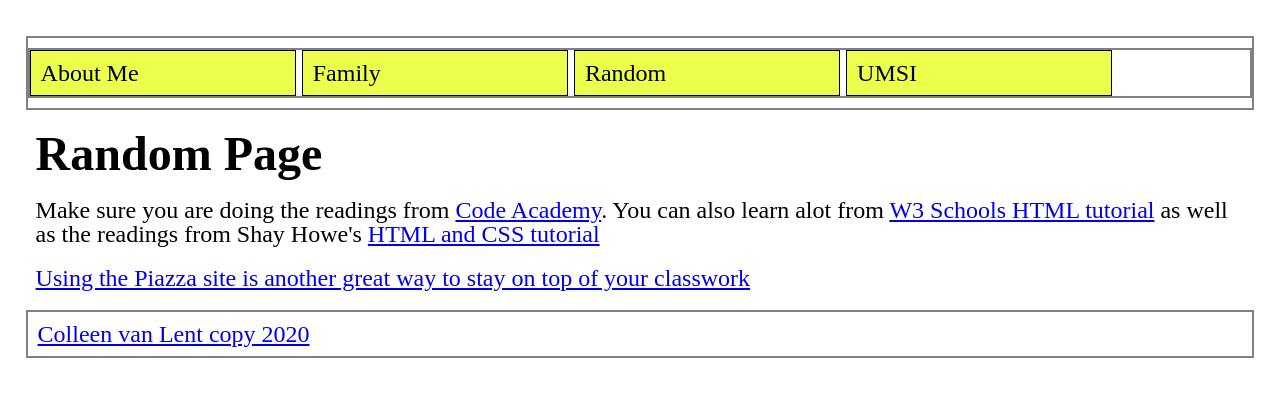
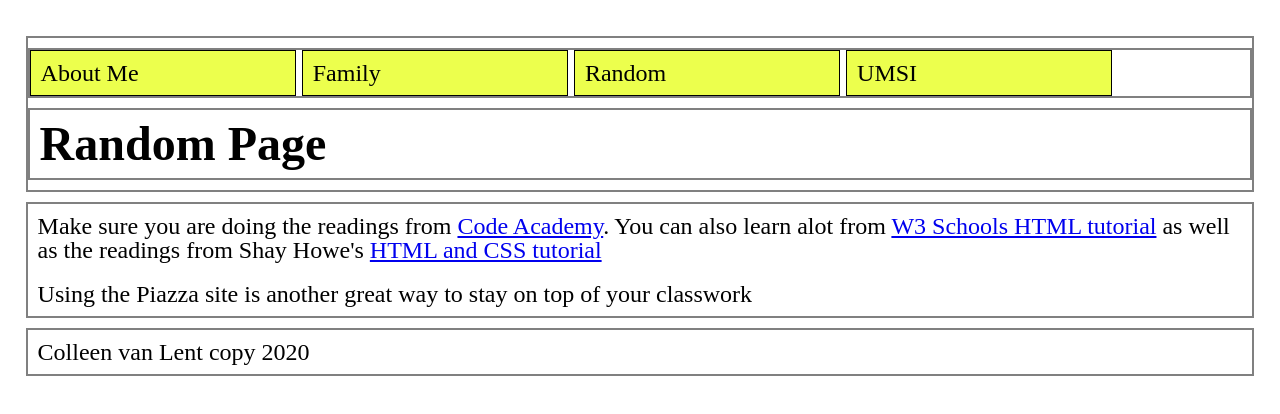
Before and after one commit to Zhou-Xun/homework1-2022, a plain HTML site: page random.html in a window 1280 px wide. Drawn offline with Linux system fonts and the light colour scheme.

Commit message:
edit remote.html
Signed-off-by: xunzhou <ZhouZackkyXun@gmail.com>

```diff
--- a/random.html
+++ b/random.html
@@ -20,18 +20,17 @@
 				<li>UMSI</li>
 			</ul>
 		</nav>
+		<h1>Random Page</h1>
 	</header>
+	<main>
+		<p>Make sure you are doing the readings from
+			<a href= "https://www.codecademy.com/">Code Academy</a>.  You can also
+			learn alot from <a href = "www.w3schools.com/html/">W3 Schools HTML
+			tutorial</a> as well as the readings from Shay Howe's
+			<a href = "https://learn.shayhowe.com/html-css/">HTML and CSS tutorial</a></p>
 
-	<h2>Random Page</h2>
-
-	<p>Make sure you are doing the readings from
-		<a href= "https://www.codecademy.com/">Code Academy</a>.  You can also
-		learn alot from <a href = "www.w3schools.com/html/">W3 Schools HTML
-		tutorial</a> as well as the readings from Shay Howe's
-		<a href = "https://learn.shayhowe.com/html-css/"<a>HTML and CSS tutorial</p>
-
-	<p>Using the Piazza site is another great way to stay on top of your classwork</p>
-
+		<p>Using the Piazza site is another great way to stay on top of your classwork</p>
+	</main>
 	<footer>
 		<p>Colleen van Lent copy 2020</p>
 	</footer>
```
